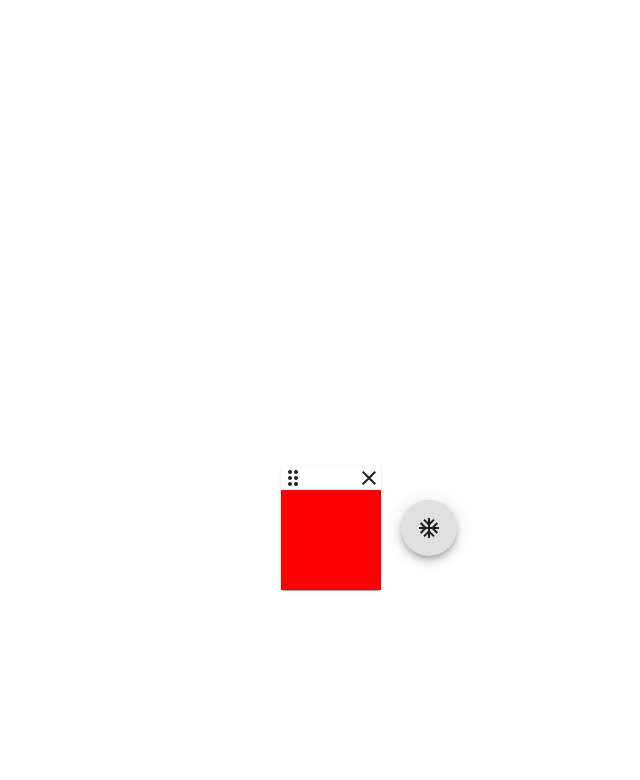
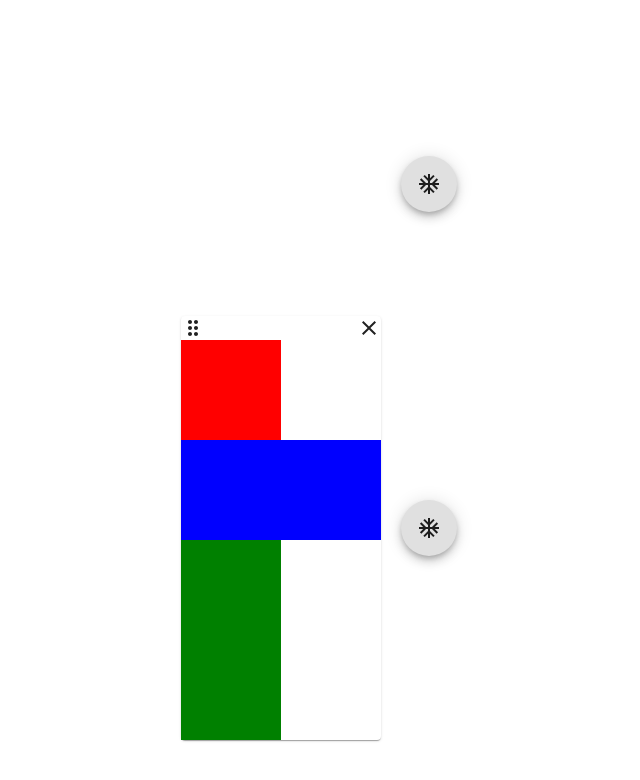
Before and after one commit to lgdelacruz92/bt-tools-panel, a React (Create React App) app: page / in a window 1280 px wide. Both pictures are taken after a click on the button 528 px from the left and 528 px from the top of the page. Shown: the top 780 px of the page, without its empty margins (99-739 px from the left). Built offline with nearby package versions, Linux system fonts and the light colour scheme.

Commit message:
Added panel right

```diff
--- a/src/App.js
+++ b/src/App.js
@@ -6,8 +6,11 @@ import * as MUI from "@material-ui/core";
 
 const useStyles = MUI.makeStyles(theme => {
   return {
-    toolButton: {
+    toolButton1: {
       transform: "translate(500px, 500px)"
+    },
+    toolButton2: {
+      transform: "translate(500px, 100px)"
     }
   };
 });
@@ -17,11 +20,23 @@ function App() {
   return (
     <div className="App">
       <ToolButton
-        className={classes.toolButton}
+        className={classes.toolButton1}
         icon={<MUIIcon.AcUnit />}
         panelPosition="left"
       >
         <div style={{ width: 100, height: 100, background: "red" }}></div>
+        <div style={{ width: 200, height: 100, background: "blue" }}></div>
+        <div style={{ width: 100, height: 200, background: "green" }}></div>
+      </ToolButton>
+
+      <ToolButton
+        className={classes.toolButton2}
+        icon={<MUIIcon.AcUnit />}
+        panelPosition="right"
+      >
+        <div style={{ width: 100, height: 100, background: "red" }}></div>
+        <div style={{ width: 200, height: 100, background: "blue" }}></div>
+        <div style={{ width: 100, height: 200, background: "green" }}></div>
       </ToolButton>
     </div>
   );
--- a/src/Tools/ToolsPanel.js
+++ b/src/Tools/ToolsPanel.js
@@ -5,7 +5,7 @@ import Draggable from "react-draggable";
 import PropTypes from "prop-types";
 import clsx from "clsx";
 import { validateRef } from "./utils";
-import { setPanelPosition } from "./helpers";
+import { getPanelPos } from "./helpers";
 
 const useStyles = MUI.makeStyles(theme => {
   return {
@@ -61,7 +61,8 @@ const ToolsPanel = props => {
     if (validateRef(buttonRef) && validateRef(paperRef)) {
       const buttonRect = buttonRef.current.getBoundingClientRect();
       const panelRect = paperRef.current.getBoundingClientRect();
-      const drPos = setPanelPosition(panelRect, buttonRect, panelPosition);
+      console.log("Panel position", panelPosition);
+      const drPos = getPanelPos(panelRect, buttonRect, panelPosition);
       setDefaultDrPosition(drPos);
     }
   }, []);
--- a/src/Tools/helpers.js
+++ b/src/Tools/helpers.js
@@ -1,15 +1,37 @@
-const setPanelPosLeft = (panelRect, buttonRect, margin) => {
+const clamp = (y, min, max) => {
+  if (y <= min) {
+    return min;
+  } else if (y >= max) {
+    return max - 20;
+  } else {
+    return y;
+  }
+};
+
+const getPanelPosYLeftRight = (panelRect, buttonRect) => {
   const centerY = (buttonRect.y * 2 + buttonRect.height) / 2;
+  const panelY = clamp(centerY - panelRect.height / 2, 0, window.innerHeight);
+  return panelY;
+};
+
+const getPanelPosLeft = (panelRect, buttonRect, margin) => {
   const panelX = buttonRect.x - (panelRect.width + margin);
-  const panelY = centerY - panelRect.height / 2;
+  const panelY = getPanelPosYLeftRight(panelRect, buttonRect);
   return { x: panelX, y: panelY };
 };
 
-export const setPanelPosition = (panelRect, buttonRect, panelPos) => {
+const getPanelPosRight = (panelRect, buttonRect, margin) => {
+  const panelX = buttonRect.x + buttonRect.width + margin;
+  const panelY = getPanelPosYLeftRight(panelRect, buttonRect);
+  return { x: panelX, y: panelY };
+};
+
+export const getPanelPos = (panelRect, buttonRect, panelPos) => {
   const MARGIN = 20;
   if (panelPos === "left") {
-    return setPanelPosLeft(panelRect, buttonRect, MARGIN);
+    return getPanelPosLeft(panelRect, buttonRect, MARGIN);
   } else if (panelPos === "right") {
+    return getPanelPosRight(panelRect, buttonRect, MARGIN);
   } else if (panelPos === "bottom") {
   } else if (panelPos === "top") {
   } else {
```
